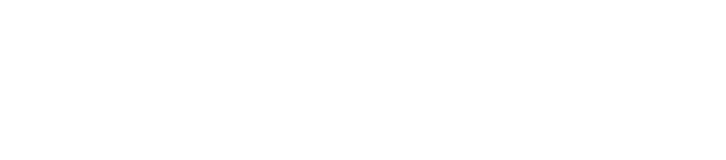
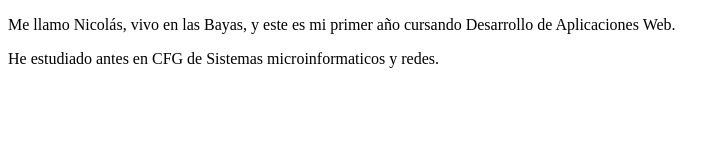
Before and after one commit to NicolasAaron1998/tarea-1.1, a plain HTML site: page index.html in a window 1280 px wide. Shown: the whole page, without its empty margins (0-726 px from the left). Drawn offline with Linux system fonts and the light colour scheme.

Commit message:
ponerle una presentacion breve

```diff
--- a/index.html
+++ b/index.html
@@ -6,6 +6,7 @@
     <title>Document</title>
 </head>
 <body>
-
+    <p>Me llamo Nicolás, vivo en las Bayas, y este es mi primer año cursando Desarrollo de Aplicaciones Web.</p>
+    <p>He estudiado antes en CFG de Sistemas microinformaticos y redes.</p>
 </body>
 </html>
```
